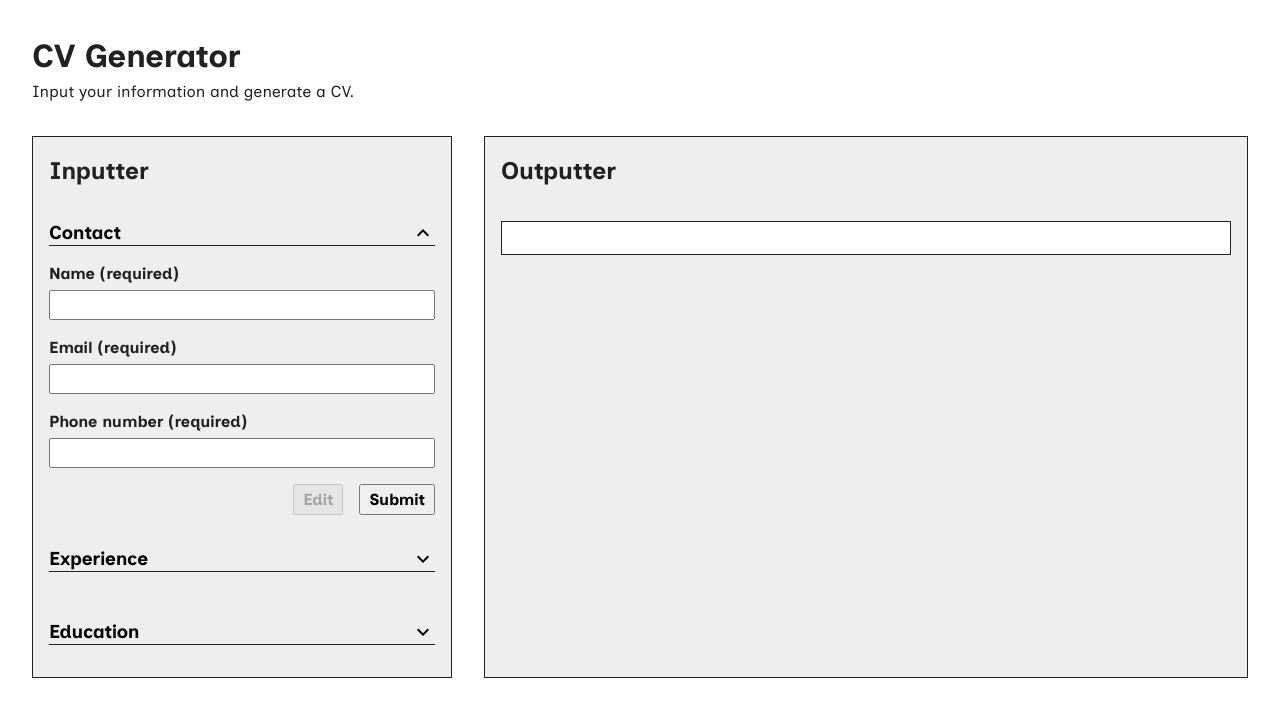
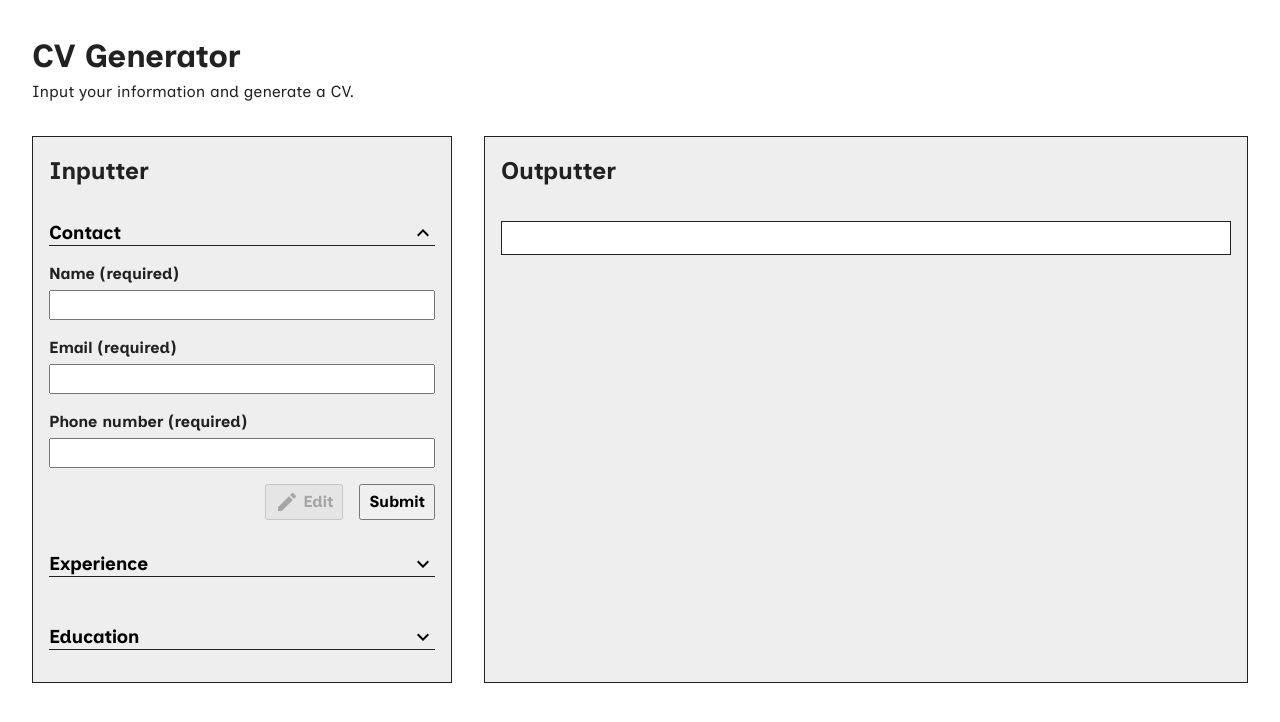
Before and after one commit to dsmchen/cv-app, a React (Vite) app: page / in a window 1280 px wide. Shown: the top 722 px of the page. Built offline with nearby package versions, Linux system fonts and the light colour scheme.

Commit message:
feat: add icons to buttons

```diff
--- a/src/components/CvGenerator.jsx
+++ b/src/components/CvGenerator.jsx
@@ -9,27 +9,8 @@ export default function CvGenerator() {
     email: '',
     tel: '',
   });
-  const [experience, setExperience] = useState([
-    {
-      id: crypto.randomUUID(),
-      jobTitle: '',
-      companyName: '',
-      startDate: '',
-      endDate: '',
-      present: false,
-      mainResponsibilities: '',
-    },
-  ]);
-  const [education, setEducation] = useState([
-    {
-      id: crypto.randomUUID(),
-      institutionName: '',
-      titleOfStudy: '',
-      startDate: '',
-      endDate: '',
-      present: false,
-    },
-  ]);
+  const [experience, setExperience] = useState([]);
+  const [education, setEducation] = useState([]);
 
   return (
     <main>
--- a/src/components/Outputter.jsx
+++ b/src/components/Outputter.jsx
@@ -64,7 +64,7 @@ export default function Outputter({ contact, experience, education }) {
             {mainResponsibilitiesJsx}
           </ul>
         )}
-      </div>
+      </div>,
     );
   }
 
@@ -86,7 +86,7 @@ export default function Outputter({ contact, experience, education }) {
           {!edu.present && <span>{edu.endDate}</span>}
           {edu.present && <span>Present</span>}
         </li>
-      </ul>
+      </ul>,
     );
   }
 
@@ -112,15 +112,11 @@ export default function Outputter({ contact, experience, education }) {
           </ul>
         </header>
         <section className="experience">
-          {(experience[0].jobTitle || experience[0].companyName) && (
-            <h4>Experience</h4>
-          )}
+          {experience[0] && <h4>Experience</h4>}
           {experienceJsx}
         </section>
         <section className="education">
-          {(education[0].institutionName || education[0].titleOfStudy) && (
-            <h4>Education</h4>
-          )}
+          {education[0] && <h4>Education</h4>}
           {educationJsx}
         </section>
       </div>
--- a/src/components/forms/EducationForm.jsx
+++ b/src/components/forms/EducationForm.jsx
@@ -21,9 +21,9 @@ export default function EducationForm({ education, setEducation }) {
     educationList.push(
       <div className="education-item" key={key}>
         <FormButton
-          label="Remove experience"
-          experience={education}
-          setExperience={setEducation}
+          label="Delete education"
+          education={education}
+          setEducation={setEducation}
           inputDisabled={inputDisabled}
           itemKey={key}
         />
--- a/src/components/forms/ExperienceForm.jsx
+++ b/src/components/forms/ExperienceForm.jsx
@@ -22,7 +22,7 @@ export default function ExperienceForm({ experience, setExperience }) {
     experienceList.push(
       <div className="experience-item" key={key}>
         <FormButton
-          label="Remove experience"
+          label="Delete experience"
           experience={experience}
           setExperience={setExperience}
           inputDisabled={inputDisabled}
--- a/src/components/forms/FormButton.jsx
+++ b/src/components/forms/FormButton.jsx
@@ -1,3 +1,8 @@
+import Icon from '@mdi/react';
+import { mdiDelete } from '@mdi/js';
+import { mdiPlus } from '@mdi/js';
+import { mdiPencil } from '@mdi/js';
+
 export default function FormButton({
   formType,
   label,
@@ -13,6 +18,15 @@ export default function FormButton({
   setTelError,
   itemKey,
 }) {
+  let iconPath;
+  if (label === 'Delete experience' || label === 'Delete education') {
+    iconPath = mdiDelete;
+  } else if (label === 'Add experience' || label === 'Add education') {
+    iconPath = mdiPlus;
+  } else if (label === 'Edit') {
+    iconPath = mdiPencil;
+  }
+
   function handleClick(e) {
     e.preventDefault();
 
@@ -63,14 +77,12 @@ export default function FormButton({
           },
         ]);
         break;
-      case 'Remove experience':
-        if (experience.length > 1) {
+      case 'Delete experience':
         setExperience(
           experience.filter(
             (exp) => exp.id !== e.target.getAttribute('data-item-key'),
           ),
         );
-        }
         break;
       case 'Add education':
         setEducation([
@@ -85,14 +97,12 @@ export default function FormButton({
           },
         ]);
         break;
-      case 'Remove education':
-        if (education.length > 1) {
+      case 'Delete education':
         setEducation(
           education.filter(
             (edu) => edu.id !== e.target.getAttribute('data-item-key'),
           ),
         );
-        }
         break;
     }
   }
@@ -104,6 +114,7 @@ export default function FormButton({
       disabled={label === 'Edit' ? !inputDisabled : inputDisabled}
       data-item-key={itemKey}
     >
+      {iconPath && <Icon path={iconPath} size={1} />}
       <span>{label}</span>
     </button>
   );
--- a/src/styles/Form.css
+++ b/src/styles/Form.css
@@ -40,10 +40,17 @@ form button {
   padding: 0.25rem 0.5rem;
   font-weight: bold;
   line-height: 1.2;
+  display: flex;
+  align-items: center;
+  gap: 0.25rem;
 }
 
 form button:disabled {
   cursor: not-allowed;
+}
+
+form button > * {
+  pointer-events: none;
 }
 
 /*
@@ -59,6 +66,11 @@ form button:disabled {
   padding: 1rem;
 }
 
+.experience-item button,
+.education-item button {
+  align-self: end;
+}
+
 .experience-item label.present,
 .education-item label.present {
   flex-direction: row;
```
Lines whose indentation alone changed are shown as unchanged.
